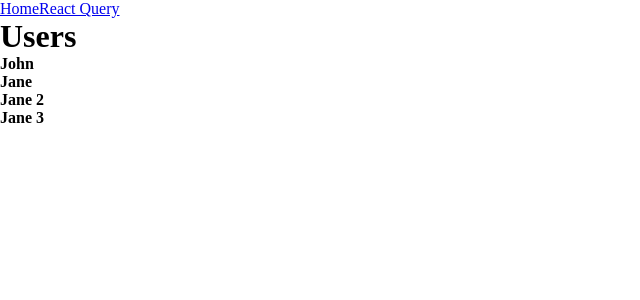
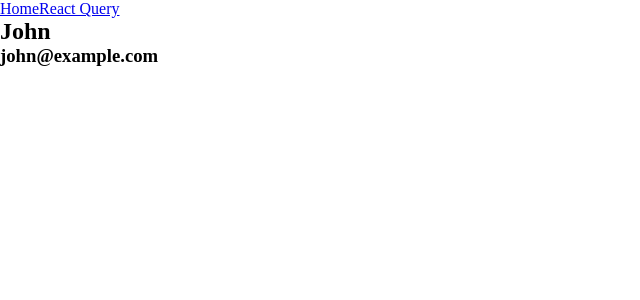
Before and after one commit to rabby-shek/react-query-practice, a React (Vite) app: page /rq in a window 1280 px wide. Shown: the top 300 px of the page, without its empty margins (0-640 px from the left). Built offline with nearby package versions, Linux system fonts and the light colour scheme; data requests are answered from the project's data file.

Commit message:
learning how to create a custom hook using react query

```diff
--- a/db.json
+++ b/db.json
@@ -3,22 +3,26 @@
     {
       "id": 1,
       "name": "John",
-      "email": "john@example.com"
+      "email": "john@example.com",
+      "city": "dhaka"
     },
     {
       "id": 2,
       "name": "Jane ",
-      "email": "jane@example.com"
+      "email": "jane@example.com",
+      "city": "chittagong"
     },
     {
       "id": 3,
       "name": "Jane 2",
-      "email": "jane@example.com"
+      "email": "jane@example.com",
+      "city": "chittagong"
     },
     {
       "id": 4,
-      "name": "Jane 3 ",
-      "email": "jane@example.com"
+      "name": "Jane 3",
+      "email": "jane@example.com",
+      "city": "khulna"
     }
   ]
 }
--- a/src/pages/RQpage.jsx
+++ b/src/pages/RQpage.jsx
@@ -1,23 +1,33 @@
+import React from "react";
 import { useQuery } from "react-query";
 import axios from "axios";
+
+const fetchUsers = () => {
+  return axios.get("http://localhost:5000/users");
+};
 const RQpage = () => {
-  const fetchUsers = () => {
-    console.log("fetching");
-    return axios.get("http://localhost:5000/users");
+  const onSuccess = () => {
+    console.log("data fetched successfully.");
   };
-  const { isLoading, data, isError, error } = useQuery("users", fetchUsers);
+  const { data, isLoading, isFetching } = useQuery("usersData", fetchUsers, {
+    onSuccess: onSuccess,
+    select: (data) => {
+      return data.data.filter((user) => user.city === "dhaka");
+    },
+  });
 
   if (isLoading) {
-    return <div>Loading...</div>;
+    return <h2>Loading...</h2>;
   }
-  console.log(isError && error.message);
+
+  console.log(isFetching);
   return (
     <div>
-      <h1>Users</h1>
-      {data?.data.map((users) => {
+      {data?.map((user) => {
         return (
-          <div key={users.id}>
-            <h4>{users.name}</h4>
+          <div key={user.id}>
+            <h2>{user.name}</h2>
+            <h3>{user.email}</h3>
           </div>
         );
       })}
```
